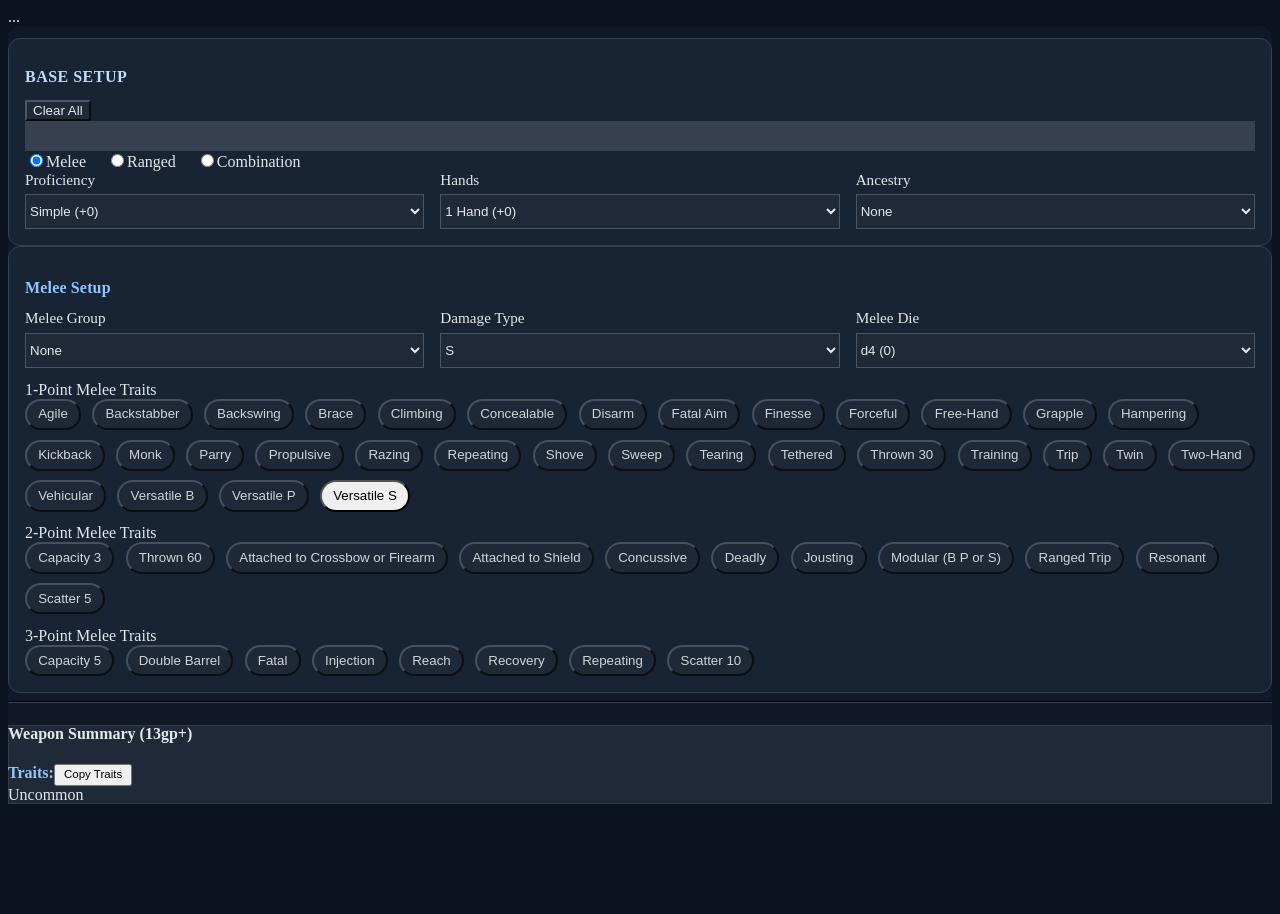
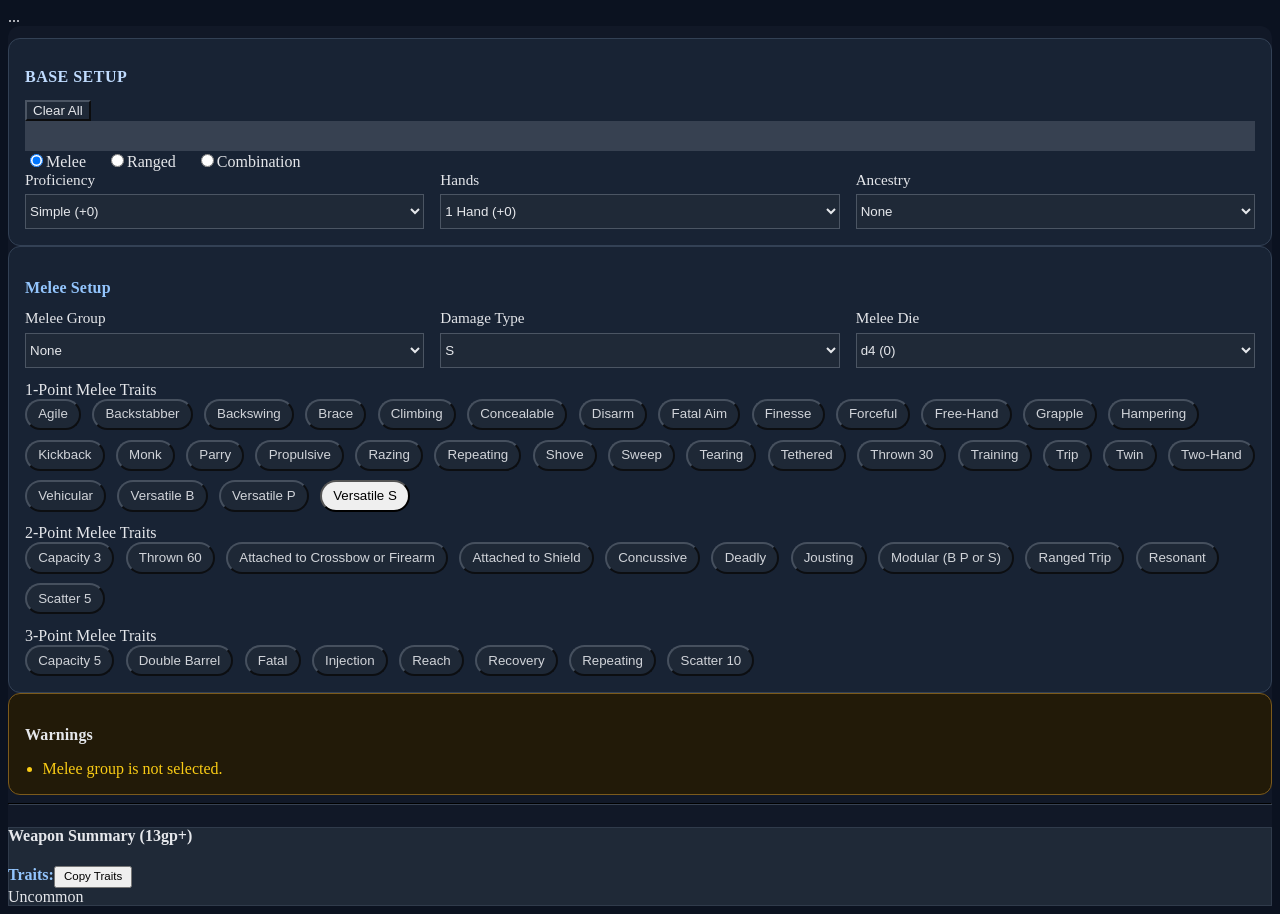
Before and after one commit to aegorsuch/PF2E-Weapon-Builder, a Vue app: page / in a window 1280 px wide. Before the commit the page ends 812 px from the top, so only its background shows below. Built offline with nearby package versions, Linux system fonts and the light colour scheme.

Commit message:
feat: add warnings for point overspending and missing group selections, improve trait validation

```diff
--- a/src/App.vue
+++ b/src/App.vue
@@ -94,7 +94,7 @@
                 :aria-valuenow="meleeSpent"
                 :aria-valuemin="0"
                 :aria-valuemax="meleeQuota">
-                {{ meleeSpent }}/{{ meleeQuota }}{{ meleeSpent >= meleeQuota ? ' -œ”' : '' }}
+                {{ meleeSpent }}/{{ meleeQuota }}{{ meleeSpent >= meleeQuota ? ' OK' : '' }}
               </div>
             </div>
           </div>
@@ -153,7 +153,7 @@
                 :aria-valuenow="rangedSpent"
                 :aria-valuemin="0"
                 :aria-valuemax="rangedQuota">
-                {{ rangedSpent }}/{{ rangedQuota }}{{ rangedSpent >= rangedQuota ? ' -œ”' : '' }}
+                {{ rangedSpent }}/{{ rangedQuota }}{{ rangedSpent >= rangedQuota ? ' OK' : '' }}
               </div>
             </div>
           </div>
@@ -224,6 +224,14 @@
           </div>
           </div>
         </div>
+      </div>
+
+      <div class="builder-card warning-card mb-3">
+        <h3 class="section-title-sm text-warning mb-2">Warnings</h3>
+        <p v-if="warnings.length === 0" class="warning-clear mb-0">No warnings.</p>
+        <ul v-else class="warning-list mb-0">
+          <li v-for="(warning, index) in warnings" :key="'warn-' + index">{{ warning }}</li>
+        </ul>
       </div>
     </form>
     <hr />
@@ -302,7 +310,7 @@ export default {
         threePoint: ['Capacity 5', 'Double Barrel', 'Fatal', 'Injection', 'Reach', 'Recovery', 'Repeating', 'Scatter 10']
       },
       traitDescriptions: {
-        'Agile': "The multiple attack penalty you take with this weapon on the second attack on your turn is -€“4 instead of -€“5, and -€“8 instead of -€“10 on the third and subsequent attacks in the turn.",
+        'Agile': "The multiple attack penalty you take with this weapon on the second attack on your turn is -4 instead of -5, and -8 instead of -10 on the third and subsequent attacks in the turn.",
         'Attached to Crossbow or Firearm': "An attached weapon must be combined with another piece of gear to be used. The trait lists what type of item the weapon must be attached to. You must be wielding or wearing the item the weapon is attached to in order to attack with it.",
         'Attached to Shield': "An attached weapon must be combined with another piece of gear to be used. The trait lists what type of item the weapon must be attached to. You must be wielding or wearing the item the weapon is attached to in order to attack with it.",
         'Backstabber': "When you hit an off-guard creature, this weapon deals 1 precision damage in addition to its normal damage. The precision damage increases to 2 if the weapon is a +3 weapon.",
@@ -317,21 +325,21 @@ export default {
         'Disarm': "You can use this weapon to Disarm with the Athletics skill even if you don't have a free hand. This uses the weapon's reach (if different from your own) and adds the weapon's item bonus to attack rolls (if any) as an item bonus to the Athletics check.",
         'Double Barrel': "This weapon has two barrels that are each loaded separately. You can fire both barrels of a double barrel weapon in a single Strike to increase the weapon damage die by one step. If the weapon has the fatal trait, this increases the fatal die by one step.",
         'Fatal': "The fatal trait includes a die size. On a critical hit, the weapon's damage die increases to that die size instead of the normal die size, and the weapon adds one additional damage die of the listed size.",
-        'Fatal Aim': "It-€™s possible to hold the stock of this weapon under one arm so you can fire it with a single hand as long as the other hand isn-€™t holding a weapon, shield, or anything else you would need to move and position, to ensure the weapon doesn-€™t slip out from under your arm. However, if you use both hands, the weapon can make fatal attacks. When you wield the weapon in two hands, it gains the fatal trait with the listed damage die. Holding the weapon underarm stably enough to fire is significantly more complicated than just releasing one hand from the weapon, so to switch between the two grips, you must do so with an Interact action rather than Releasing or as part of reloading.",
+        'Fatal Aim': "It's possible to hold the stock of this weapon under one arm so you can fire it with a single hand as long as the other hand isn't holding a weapon, shield, or anything else you would need to move and position, to ensure the weapon doesn't slip out from under your arm. However, if you use both hands, the weapon can make fatal attacks. When you wield the weapon in two hands, it gains the fatal trait with the listed damage die. Holding the weapon underarm stably enough to fire is significantly more complicated than just releasing one hand from the weapon, so to switch between the two grips, you must do so with an Interact action rather than Releasing or as part of reloading.",
         'Finesse': "You can use your Dexterity modifier instead of your Strength modifier on attack rolls using this melee weapon. You still calculate damage using Strength.",
         'Forceful': "This weapon becomes more dangerous as you build momentum. When you attack with it more than once on your turn, the second attack gains a circumstance bonus to damage equal to the number of weapon damage dice, and each later attack gains a circumstance bonus to damage equal to double the number of damage dice.",
         'Free-Hand': "This weapon doesn't take up your hand, usually because it is built into your armor. A free-hand weapon can't be Disarmed. You can use the hand covered by your free-hand weapon to wield other items, perform manipulate actions, and so on.",
         'Grapple': "You can use this weapon to Grapple with the Athletics skill even if you don't have a free hand. This uses the weapon's reach (if different from your own) and adds the weapon's item bonus to attack rolls as an item bonus to the Athletics check.",
-        'Hampering': "A weapon with the hampering trait includes a disruptive limb or flange. After you hit with the weapon, you can use an Interact action to give the target a -€“10-foot circumstance penalty to all Speeds. The penalty ends after the target takes a move action, at the start of your next turn, if you attack with the weapon, or if you move out of reach of the target, whichever comes first.",
+        'Hampering': "A weapon with the hampering trait includes a disruptive limb or flange. After you hit with the weapon, you can use an Interact action to give the target a -10-foot circumstance penalty to all Speeds. The penalty ends after the target takes a move action, at the start of your next turn, if you attack with the weapon, or if you move out of reach of the target, whichever comes first.",
         'Injection': "This weapon can be filled with a liquid, usually an injury poison. Immediately after a successful attack with the weapon, you can inject the target with the loaded contents with a single Interact action. (If the target is willing, the injection takes only 1 Interact action total.) Refilling the weapon with a new substance requires 3 Interact actions and uses two hands.",
         'Jousting': "The weapon is suited for mounted combat with a harness or similar means. When mounted, if you moved at least 10 feet on the action before your attack, add a circumstance bonus to damage for that attack equal to the number of damage dice for the weapon.",
-        'Kickback': "A kickback weapon is extra powerful and difficult to use due to its high recoil. A kickback weapon deals 1 additional damage with all attacks. Firing a kickback weapon gives a -€“2 circumstance penalty to the attack roll, but characters with +2 or more Strength ignore the penalty. Attaching a kickback weapon to a deployed bipod, tripod, or other stabilizer can lower or negate this penalty.",
+        'Kickback': "A kickback weapon is extra powerful and difficult to use due to its high recoil. A kickback weapon deals 1 additional damage with all attacks. Firing a kickback weapon gives a -2 circumstance penalty to the attack roll, but characters with +2 or more Strength ignore the penalty. Attaching a kickback weapon to a deployed bipod, tripod, or other stabilizer can lower or negate this penalty.",
         'Modular (B P or S)': "The weapon has multiple configurations that you can switch between using an Interact action. Typically, switching between configurations of a modular weapon allows it to deal different types of damage (listed in the trait, such as \"modular B, P, or S\"), though it's possible for a modular weapon's description to list more complicated configurations.",
         'Monk': "Many monks learn to use these weapons.",
-        'Nonlethal': "Attacks with this weapon are nonlethal, and are used to knock creatures unconscious instead of kill them. You can use a nonlethal weapon to make a lethal attack with a -€“2 circumstance penalty.",
+        'Nonlethal': "Attacks with this weapon are nonlethal, and are used to knock creatures unconscious instead of kill them. You can use a nonlethal weapon to make a lethal attack with a -2 circumstance penalty.",
         'Parry': "This weapon can be used defensively to block attacks. While wielding this weapon, if your proficiency with it is trained or better, you can spend a single action to position your weapon defensively, gaining a +1 circumstance bonus to AC until the start of your next turn.",
         'Propulsive': "You add half your Strength modifier (if positive) to damage rolls with a propulsive ranged weapon. If you have a negative Strength modifier, you add your full Strength modifier instead.",
-        'Ranged Trip': "The weapon can be used to Trip with the Athletics skill within the weapon's first range increment. The skill check takes a -€“2 circumstance penalty. You can add the weapon's item bonus to attack rolls as a bonus to the check.",
+        'Ranged Trip': "The weapon can be used to Trip with the Athletics skill within the weapon's first range increment. The skill check takes a -2 circumstance penalty. You can add the weapon's item bonus to attack rolls as a bonus to the check.",
         'Razing': "Razing weapons are particularly good at damaging objects, structures, and vehicles. Whenever you deal damage to an object (including shields and animated objects), structure, or vehicle with a razing weapon, the object takes an amount of additional damage equal to double the number of weapon damage dice.",
         'Reach': "This weapon can be used to attack enemies up to 10 feet away instead of only adjacent enemies. For creatures with reach, the weapon increases their reach by 5 feet.",
         'Recovery': "Recovery weapons are thrown weapons designed to return to the thrower when they miss the target. When you make an unsuccessful thrown Strike with this weapon, it flies back to your hand after the Strike is complete, allowing you to try again. If your hands are full when the weapon returns, it falls to the ground in your space.",
@@ -354,7 +362,7 @@ export default {
         'Versatile B': "A versatile weapon can be used to deal a different type of damage than its listed type. This trait indicates the alternate damage type.",
         'Versatile P': "A versatile weapon can be used to deal a different type of damage than its listed type. This trait indicates the alternate damage type.",
         'Versatile S': "A versatile weapon can be used to deal a different type of damage than its listed type. This trait indicates the alternate damage type.",
-        'Volley': "This ranged weapon is less effective at close distances. Your attacks against targets that are at a distance within the range listed take a -€“2 penalty."
+        'Volley': "This ranged weapon is less effective at close distances. Your attacks against targets that are at a distance within the range listed take a -2 penalty."
       }
     };
   },
@@ -441,6 +449,43 @@ export default {
       if (this.totalAvailablePoints === 0) return 0;
       const percentage = (this.pointsUsed / this.totalAvailablePoints) * 100;
       return Math.min(Math.max(percentage, 0), 100);
+    },
+    warnings() {
+      const issues = [];
+
+      if (this.total < 0) {
+        issues.push(`Points overspent by ${Math.abs(this.total)}.`);
+      }
+
+      if (this.range !== 'ranged' && !this.meleeForm.group) {
+        issues.push('Melee group is not selected.');
+      }
+
+      if (this.range !== 'melee' && !this.rangedForm.group) {
+        issues.push('Ranged group is not selected.');
+      }
+
+      if (this.isCombo) {
+        const meleeDelta = this.meleeSpent - this.meleeQuota;
+        const rangedDelta = this.rangedSpent - this.rangedQuota;
+
+        if (meleeDelta < 0) {
+          issues.push(`Melee form is under quota by ${Math.abs(meleeDelta)} points.`);
+        } else if (meleeDelta > 0) {
+          issues.push(`Melee form is over quota by ${meleeDelta} points.`);
+        }
+
+        if (rangedDelta < 0) {
+          issues.push(`Ranged form is under quota by ${Math.abs(rangedDelta)} points.`);
+        } else if (rangedDelta > 0) {
+          issues.push(`Ranged form is over quota by ${rangedDelta} points.`);
+        }
+      }
+
+      issues.push(...this.getInvalidTraitWarnings('Melee', this.meleeForm, this.range !== 'ranged'));
+      issues.push(...this.getInvalidTraitWarnings('Ranged', this.rangedForm, this.range !== 'melee'));
+
+      return issues;
     }
   },
   methods: {
@@ -640,6 +685,18 @@ export default {
       const description = this.traitDescriptions[traitName];
       return description && description.trim() ? description : `No description available for ${traitName}.`;
     },
+    getInvalidTraitWarnings(formLabel, form, isVisible) {
+      if (!isVisible) return [];
+      const issues = [];
+      Object.keys(form.traits).forEach(pointKey => {
+        form.traits[pointKey].forEach(trait => {
+          if (!this.isTraitAllowed(trait, form.group, form.damageType, form.die)) {
+            issues.push(`${formLabel}: "${trait}" is selected but is not valid for the current group, damage type, or die.`);
+          }
+        });
+      });
+      return issues;
+    },
     formatPointLabel(key) {
       return key === 'onePoint' ? '1-Point' : key === 'twoPoint' ? '2-Point' : '3-Point';
     },
@@ -714,6 +771,25 @@ export default {
   color: #86efac;
   font-size: 0.85rem;
   line-height: 1.2;
+}
+
+.warning-card {
+  border-color: #7c5a1b;
+  background: #221a08;
+}
+
+.warning-list {
+  margin: 0;
+  padding-left: 1.1rem;
+  color: #facc15;
+}
+
+.warning-list li + li {
+  margin-top: 0.3rem;
+}
+
+.warning-clear {
+  color: #86efac;
 }
 
 .summary-copy-btn {
```
